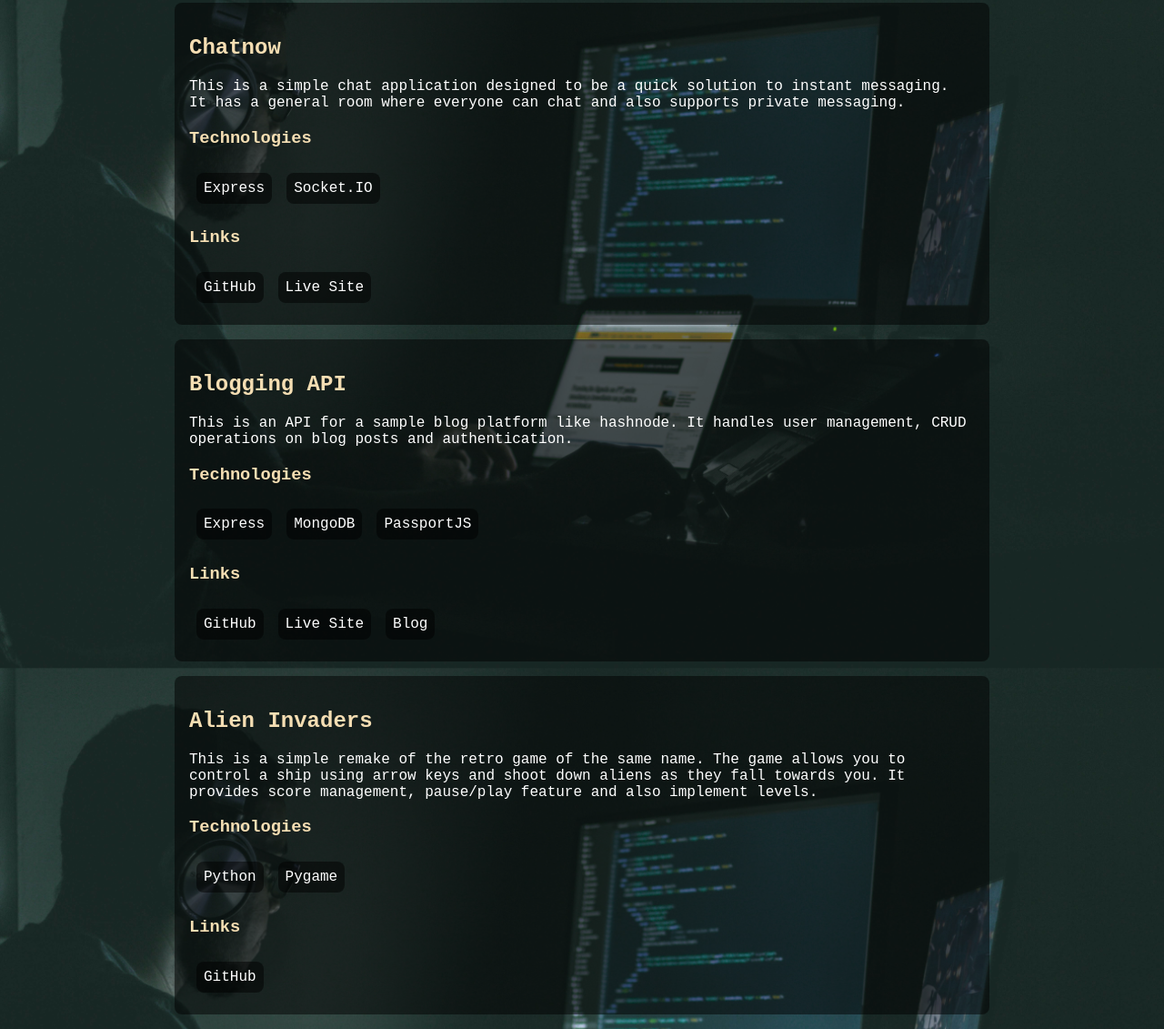
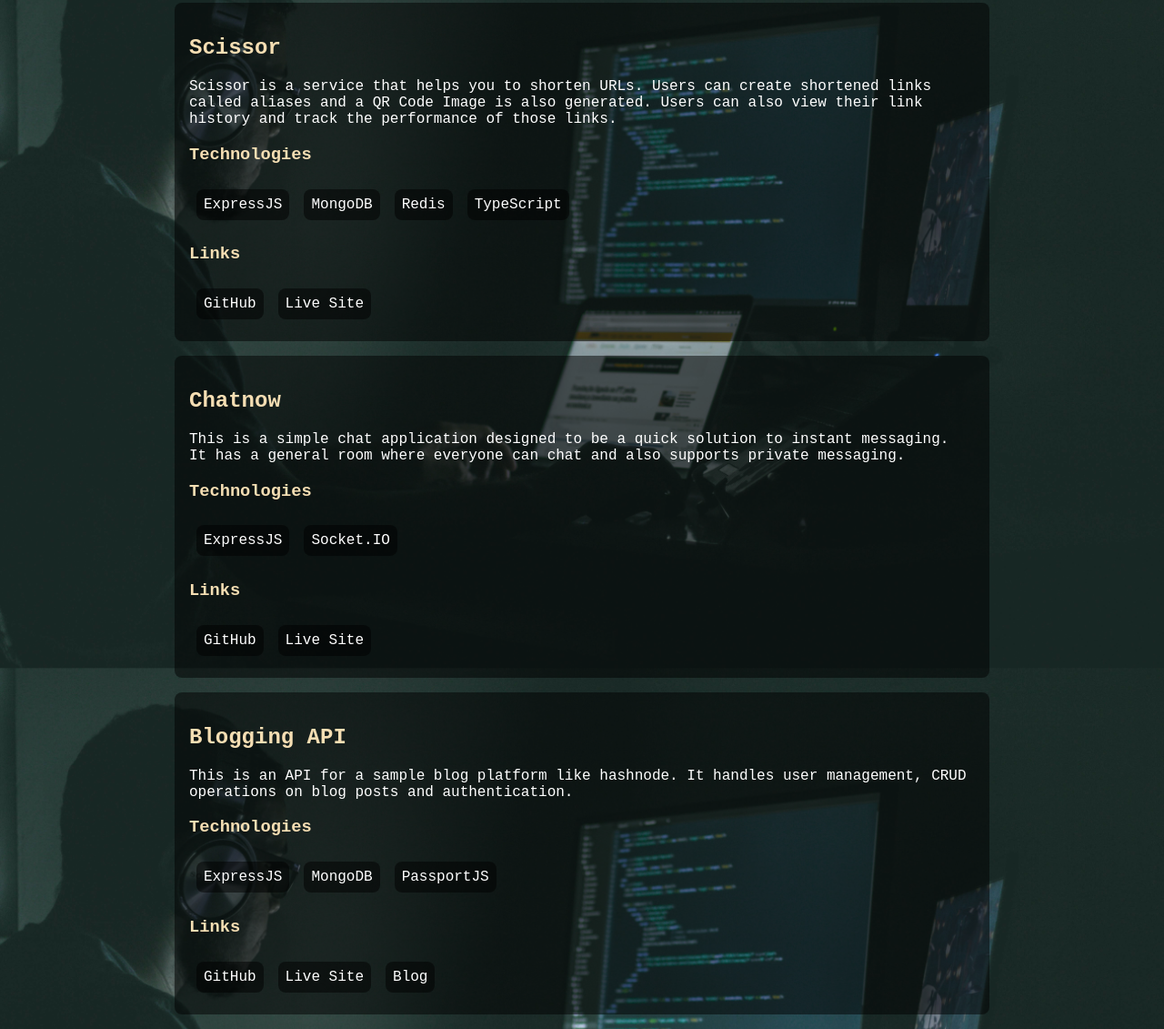
Before and after one commit to drvnprgrmr/drvnprgrmr.github.io, a plain HTML site: page projects.html in a window 1280 px wide. Shown: the part 119-1250 px from the top of the page at 91% size. Drawn offline with Linux system fonts and the light colour scheme.

Commit message:
add scissor to projects

```diff
--- a/projects.html
+++ b/projects.html
@@ -21,6 +21,28 @@
         <div class="container">
             <h1>Projects</h1>
             <section class="project">
+                <h2 class="title">Scissor</h2>
+                <p class="description">
+                    Scissor is a service that helps you to shorten URLs.
+                    Users can create shortened links called aliases and a QR Code Image is also generated.
+                    Users can also view their link history and track the performance of those links.
+                </p>
+                <h3>Technologies</h3>
+                <ul class="tech">
+                    <li>ExpressJS</li>
+                    <li>MongoDB</li>
+                    <li>Redis</li>
+                    <li>TypeScript</li>
+                </ul>
+                <h3>Links</h3>
+                <ul class="links">
+                    <li><a href="https://github.com/drvnprgrmr/scissor" target="_blank">GitHub</a></li>
+                    <li><a href="https://scissor-mdvy.onrender.com" target="_blank">Live Site</a></li>
+                </ul>
+
+            </section>
+
+            <section class="project">
                 <h2 class="title">Chatnow</h2>
                 <p class="description">
                     This is a simple chat application designed to be a quick solution to instant messaging.
@@ -28,7 +50,7 @@
                 </p>
                 <h3>Technologies</h3>
                 <ul class="tech">
-                    <li>Express</li>
+                    <li>ExpressJS</li>
                     <li>Socket.IO</li>
                 </ul>
                 <h3>Links</h3>
@@ -48,7 +70,7 @@
                 </p>
                 <h3>Technologies</h3>
                 <ul class="tech">
-                    <li>Express</li>
+                    <li>ExpressJS</li>
                     <li>MongoDB</li>
                     <li>PassportJS</li>
                 </ul>
@@ -60,48 +82,8 @@
                 </ul>
 
             </section>
-            <section class="project">
-                <h2 class="title">Alien Invaders</h2>
-                <p class="description">
-                    This is a simple remake of the retro game of the same name.
-                    The game allows you to control a ship using arrow keys and shoot down aliens as they fall towards you.
-                    It provides score management, pause/play feature and also implement levels.
-                </p>
-                <h3>Technologies</h3>
-                <ul class="tech">
-                    <li>Python</li>
-                    <li>Pygame</li>
-                </ul>
-                <h3>Links</h3>
-                <ul class="links">
-                    <li><a href="https://github.com/drvnprgrmr/alien-invaders" target="_blank">GitHub</a></li>
-                </ul>
-
-            </section>
 
         </div>
     </main>
 </body>
 </html>
-
-<!--
-    Project template
-    <section class="project">
-        <h2 class="title"></h2>
-        <p class="description">
-
-        </p>
-        <h3>Technologies</h3>
-        <ul class="tech">
-            <li></li>
-            <li></li>
-            <li></li>
-        </ul>
-        <h3>Links</h3>
-        <ul class="links">
-            <li><a href="https://github.com/drvnprgrmr/" target="_blank">GitHub</a></li>
-            <li><a href="" targer="_blank">Live Site</a></li>
-        </ul>
-
-    </section>
- -->
```
